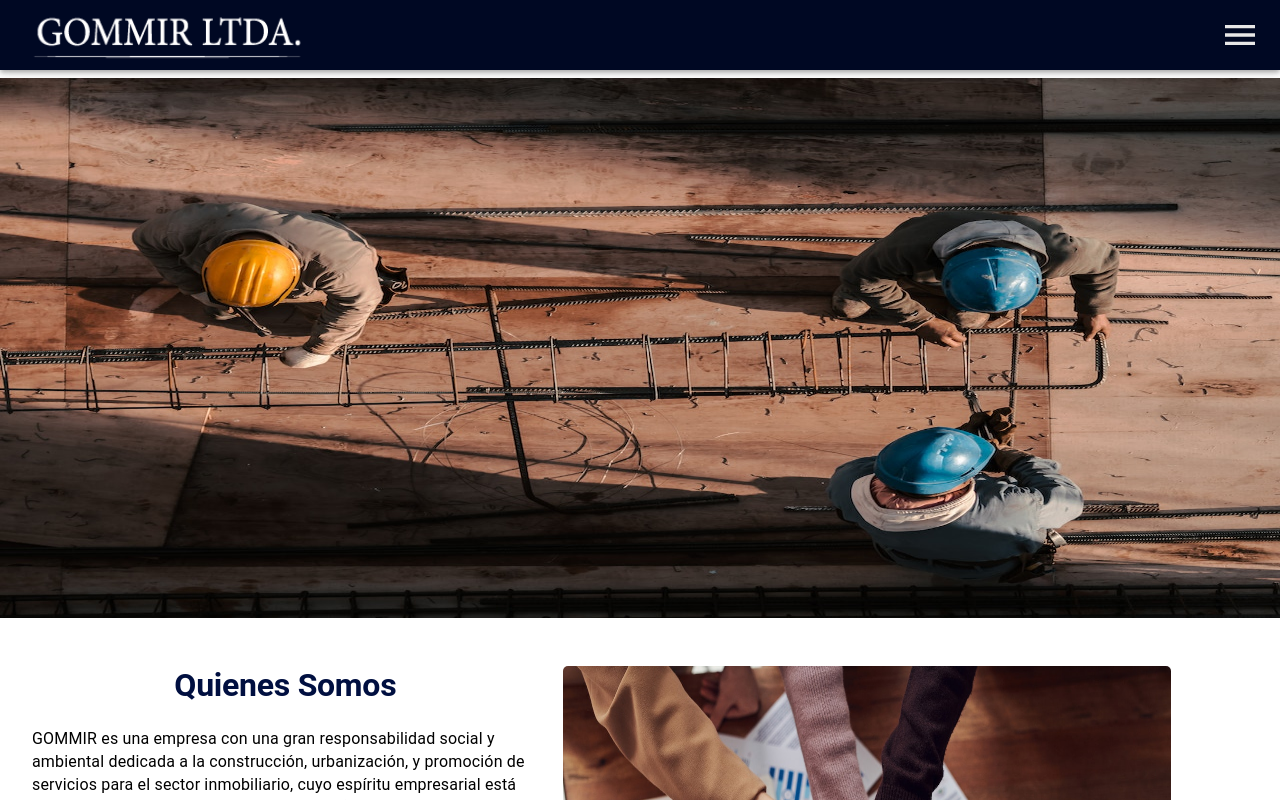
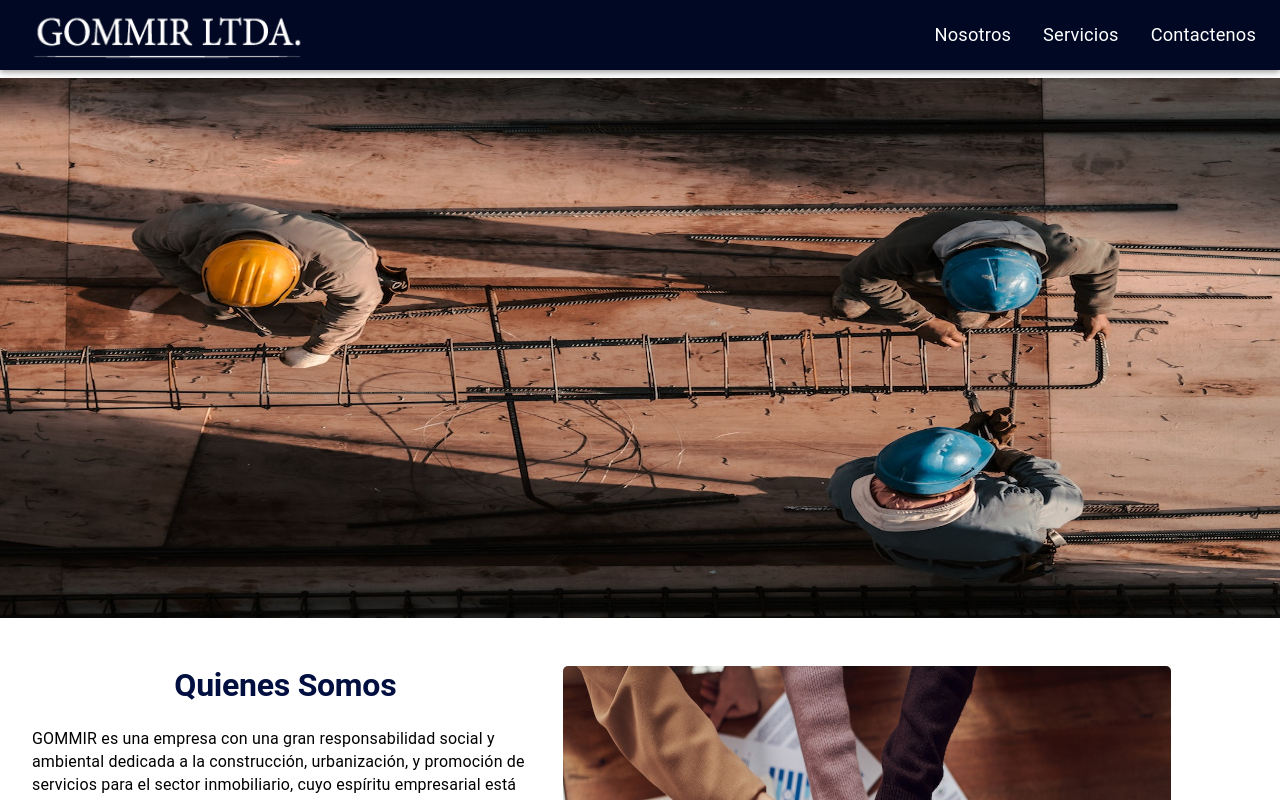
Before and after one commit to FemtDeveloper/gommir, a Next.js app: page /Nosotros in a window 1280 px wide. Shown: the top 800 px of the page. Built offline with nearby package versions, Linux system fonts and the light colour scheme.

Commit message:
navbar added

```diff
--- /dev/null
+++ b/Components/LinkList.tsx
@@ -0,0 +1,29 @@
+import Link from "next/link";
+import { List, ListItem, ListItemButton, ListItemText } from "@mui/material";
+
+interface Props {
+  openMenu?: () => void | null;
+}
+
+const LinkList = ({ openMenu }: Props) => {
+  return (
+    <List
+      sx={{
+        display: { xs: "flex" },
+        flexDirection: { xs: "column", sm: "row" },
+      }}
+    >
+      {["Nosotros", "Servicios", "Contactenos"].map((text, index) => (
+        <Link key={text} href={`${text.toLowerCase()}`} onClick={openMenu}>
+          <ListItem disablePadding>
+            <ListItemButton>
+              <ListItemText primary={text} />
+            </ListItemButton>
+          </ListItem>
+        </Link>
+      ))}
+    </List>
+  );
+};
+
+export default LinkList;
--- a/Components/Navbar/Navbar.tsx
+++ b/Components/Navbar/Navbar.tsx
@@ -1,9 +1,10 @@
 import React, { useContext } from "react";
-import { AppBar, Button } from "@mui/material";
+import { AppBar, Button, Box } from "@mui/material";
 import Image from "next/image";
 import MenuIcon from "@mui/icons-material/Menu";
 import { UiContext } from "../../context/ui";
 import Link from "next/link";
+import LinkList from "../LinkList";
 
 const Navbar = () => {
   const { toggleSideMenu } = useContext(UiContext);
@@ -36,7 +37,14 @@ const Navbar = () => {
           />
         </Link>
       </div>
-      <Button color="secondary" onClick={toggleSideMenu}>
+      <Box display={{ xs: "none", sm: "flex" }}>
+        <LinkList />
+      </Box>
+      <Button
+        color="secondary"
+        onClick={toggleSideMenu}
+        sx={{ padding: 0, display: { sm: "none" } }}
+      >
         <MenuIcon fontSize="large" />
       </Button>
     </AppBar>
--- a/Components/SideMenu/SideMenu.tsx
+++ b/Components/SideMenu/SideMenu.tsx
@@ -1,11 +1,7 @@
 import React, { useContext } from "react";
-import { List, ListItem, Drawer } from "@mui/material";
-import ListItemButton from "@mui/material/ListItemButton/ListItemButton";
-import InboxIcon from "@mui/icons-material/MoveToInbox";
-import MailIcon from "@mui/icons-material/Mail";
-import { ListItemText, ListItemIcon } from "@mui/material";
+import { Drawer } from "@mui/material";
 import { UiContext } from "../../context/ui";
-import Link from "next/link";
+import LinkList from "../LinkList";
 
 const SideMenu = () => {
   const { isMenuOpen, toggleSideMenu } = useContext(UiContext);
@@ -41,22 +37,7 @@ const SideMenu = () => {
       >
         X
       </span>
-      <List>
-        {["Inicio", "Nosotros", "Servicios", "Contactenos"].map(
-          (text, index) => (
-            <Link key={text} href={`${text}`}>
-              <ListItem disablePadding>
-                <ListItemButton>
-                  <ListItemIcon>
-                    {index % 2 === 0 ? <InboxIcon /> : <MailIcon />}
-                  </ListItemIcon>
-                  <ListItemText primary={text} />
-                </ListItemButton>
-              </ListItem>
-            </Link>
-          )
-        )}
-      </List>
+      <LinkList openMenu={toggleSideMenu} />
     </Drawer>
   );
 };
```
Also changed, not shown: Components/contact/ContactForm.tsx (+4 -4 lines).
